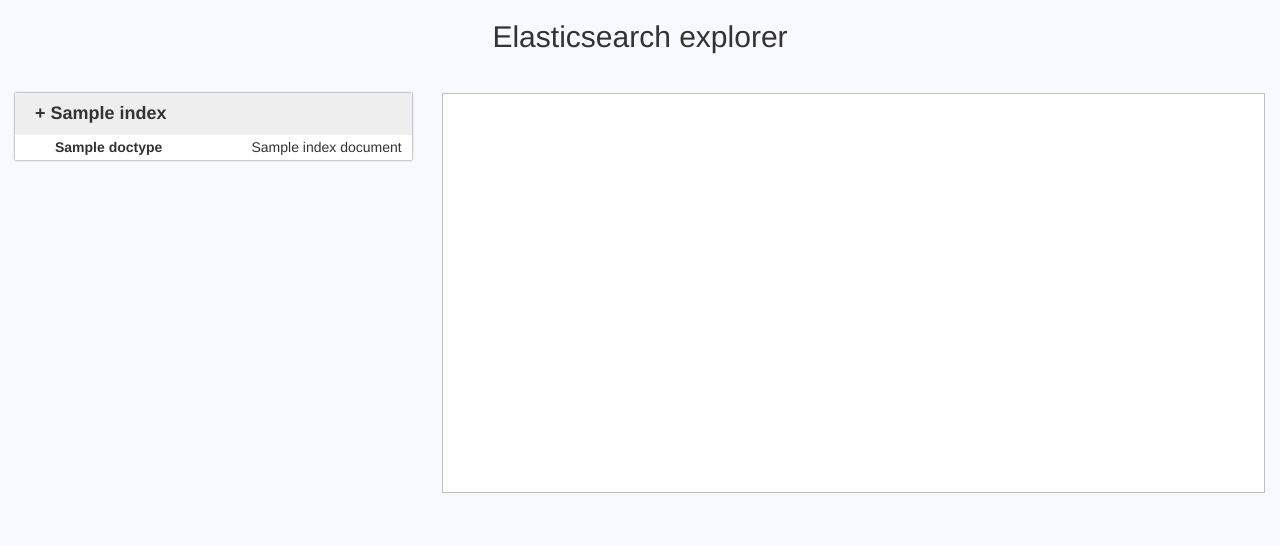
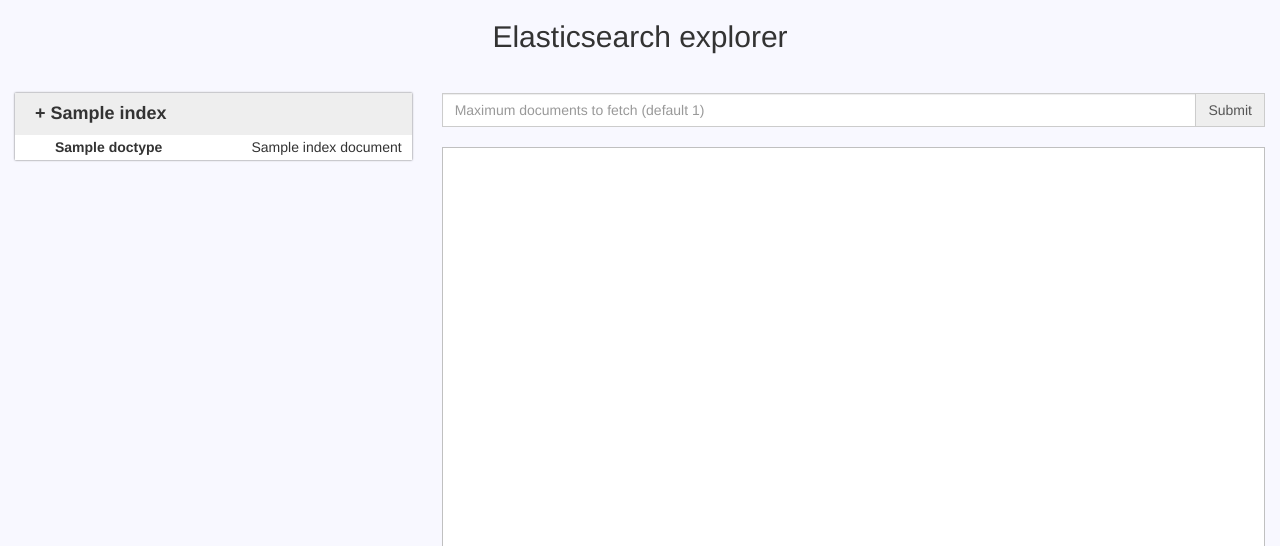
Before and after one commit to nitish6174/elasticsearch-explorer, a Flask app: template templates/index.html in a window 1280 px wide. Shown: the top 546 px of the page. Run offline with Flask 2, Linux system fonts and the light colour scheme; the template is opened without the code that fills it: most values are stand-ins (such as "Sample title", 1, 10 or a date in 2020).

Commit message:
Added input to set count of documents to fetch

```diff
--- a/query/details.py
+++ b/query/details.py
@@ -9,6 +9,7 @@ def details():
 	if request.method == 'POST':
 		db_index = request.form['db_index']
 		db_doctype = request.form['db_doctype']
+		max_documents_to_fetch = request.form['max_docs']
 
 		q = {
 			"filter" : {
@@ -17,6 +18,6 @@ def details():
 				}
 			}
 		}
-		max_documents_to_fetch = 1
+
 		res = es_search(db_index,q,False,max_documents_to_fetch)
 		return json.dumps(res["hits"])
--- a/static/css/main.css
+++ b/static/css/main.css
@@ -57,3 +57,15 @@ pre {
 .right {
 	float: right;
 }
+
+
+.form-control , .input-group-addon {
+	border-radius: 0px;
+}
+.form-control:focus {
+	outline: none;
+	box-shadow: none;
+}
+#inputSubmit {
+	cursor: pointer;
+}
--- a/static/js/main.js
+++ b/static/js/main.js
@@ -1,3 +1,6 @@
+db_index = "";
+db_doctype = "";
+
 $('.indexItem .title').click(function(){
 	$('.body',$(this).parent()).slideToggle('fast');
 });
@@ -5,11 +8,37 @@ $('.indexItem .title').click(function(){
 $('.doctypeItem').click(function(){
 	db_index = $(this).attr('data-index');
 	db_doctype = $(this).attr('data-doctype');
-	$.post('/details',{
-		db_index: db_index,
-		db_doctype: db_doctype
-	},function(data,status){
-		data = JSON.parse(data);
-		$('#result').html(prettifyJSON.process(data,2));
-	});
+	fetchDocuments();
 });
+
+$('#inputSubmit').click(function(){
+	fetchDocuments();
+});
+
+$('#max_docs_form').submit(function(e){
+	e.preventDefault();
+	fetchDocuments();
+	return false;
+});
+
+function fetchDocuments()
+{
+	if(db_index!=undefined&&db_doctype!=undefined&&db_index!=""&&db_doctype!="")
+	{
+		max_docs = $('input[name="max_docs"]').val();
+		if( max_docs==undefined || max_docs=="" || !(max_docs.match(/\d+/g)) )
+			max_docs = 1;
+		$.post('/details',{
+			db_index: db_index,
+			db_doctype: db_doctype,
+			max_docs: max_docs
+		},function(data,status){
+			data = JSON.parse(data);
+			$('#result').html(prettifyJSON.process(data,2));
+		});
+	}
+	else
+	{
+		$('#result').html("Click on a doc type from index table");
+	}
+}
--- a/templates/index.html
+++ b/templates/index.html
@@ -32,6 +32,13 @@
 		</div>
 
 		<div class="col-md-8 col-sm-6">
+			<form class="form" id="max_docs_form">
+				<div class="input-group text-center">
+					<input type="text" name="max_docs" class="form-control" placeholder="Maximum documents to fetch (default 1)" autocomplete="off">
+					<span class="input-group-addon" id="inputSubmit">Submit</span>
+				</div>
+			</form>
+			<br>
 			<pre><code id="result"></code></pre>
 		</div>
 
```
Also changed, not shown: README.md.
